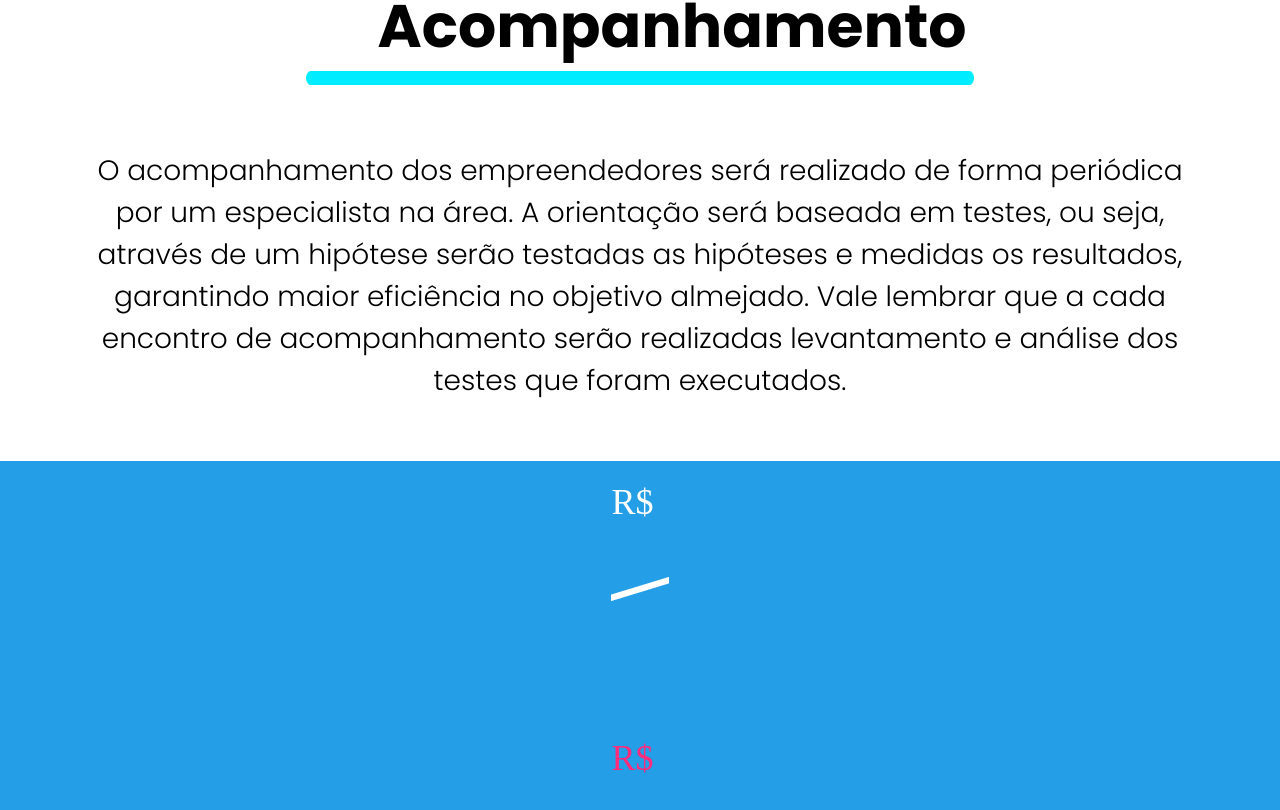
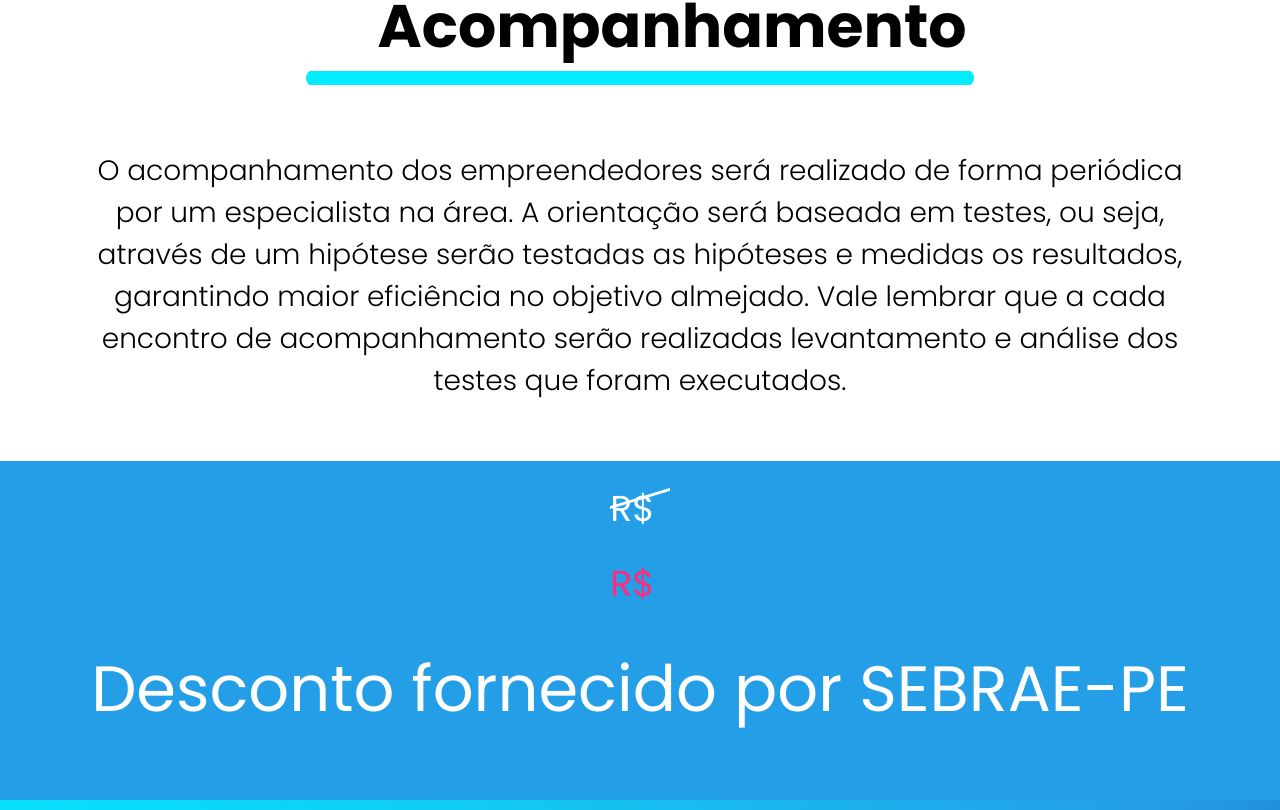
Before and after one commit to ALIAonepage/Alia-Landing-page, a React (Create React App) app in the folder client/: page / in a window 1280 px wide. Shown: the part 1987-2797 px from the top of the page. Built offline with nearby package versions, Linux system fonts and the light colour scheme; no server answers.

Commit message:
hotfix(develop): font-family in Price and Subscription components

```diff
--- a/client/src/components/Introduction/styles.ts
+++ b/client/src/components/Introduction/styles.ts
@@ -64,7 +64,7 @@ export const IntroductionContainer = styled.div`
         border-radius: 8px;
         text-align: center;
         justify-content: center;
-        align-itens: center;
+        align-items: center;
         font-size: 24px;
         width: 170px;
         height: 37px;
--- a/client/src/components/Price/styles.ts
+++ b/client/src/components/Price/styles.ts
@@ -1,4 +1,5 @@
 import styled from "styled-components";
+import { PoppinsSlim } from "../../assets";
 
 export const PriceContainer = styled.div`
     display: flex;
@@ -17,6 +18,25 @@ export const StyledPriceTag = styled.div`
         display: flex;
         justify-content: center;
         align-items: center;
+
+        p {
+            @font-face {
+                font-family: 'Poppins Slim';
+                src: url(${PoppinsSlim}) format('woff2');
+            }
+            font-family: 'Poppins Slim';
+            margin: 0 auto;
+        }
+    }
+
+    .firstPrice{
+        color: #fff;
+
+        background: linear-gradient(163deg, transparent calc(49% - 1px), #fff 49%, #fff 51%, transparent calc(51% + 1px) );
+    }
+
+    .modifiedPrice{
+        color: #ff2c7d;
     }
 
     .cifra{
@@ -31,19 +51,14 @@ export const StyledPriceTag = styled.div`
     .number{
         font-size: 128px;
     }
-
-    .firstPrice{
-        color: #fff;
-
-        background: linear-gradient(163deg, transparent calc(49% - 1px), #fff 49%, #fff 51%, transparent calc(51% + 1px) );
-    }
-
-    .modifiedPrice{
-        color: #ff2c7d;
-    }
 `;
 
 export const DiscountDeliveredBy = styled.p`
+    @font-face {
+        font-family: 'Poppins Slim';
+        src: url(${PoppinsSlim}) format('woff2');
+    }
+    font-family: 'Poppins Slim';
     font-size: 64px;
 
     margin-top: 30px;
--- a/client/src/components/Subscription/styles.ts
+++ b/client/src/components/Subscription/styles.ts
@@ -1,4 +1,5 @@
 import styled from "styled-components";
+import { PoppinsRegular, PoppinsSlim } from "../../assets";
 
 export const StyledSubscriptionComponent = styled.div`
     display: flex;
@@ -26,6 +27,11 @@ export const SubscriptionContainer = styled.div`
     color: #000;
 
     h2{
+        @font-face {
+            font-family: 'Poppins';
+            src: url(${PoppinsRegular}) format('woff2');
+        }
+        font-family: 'Poppins';
         font-size: 45px;
     }
 `;
@@ -45,10 +51,21 @@ export const StyledSubscriptionField = styled.div`
     margin: 20px 0;
 
     label{
+        @font-face {
+            font-family: 'Poppins Slim';
+            src: url(${PoppinsSlim}) format('woff2');
+        }
+        font-family: 'Poppins Slim';
         font-size: 28px;
     }
 
     input{
+        @font-face {
+            font-family: 'Poppins Slim';
+            src: url(${PoppinsSlim}) format('woff2');
+        }
+        font-family: 'Poppins Slim';
+
         display: flex;
 
         width: 100%;
@@ -79,7 +96,13 @@ export const StyledButton = styled.div`
     color: #fff;
 
     button{
-        font-size: 28px;
+        @font-face {
+            font-family: 'Poppins Slim';
+            src: url(${PoppinsSlim}) format('woff2');
+        }
+        font-family: 'Poppins Slim';
+
+        font-size: 24px;
 
         padding: 10px;
 
```
